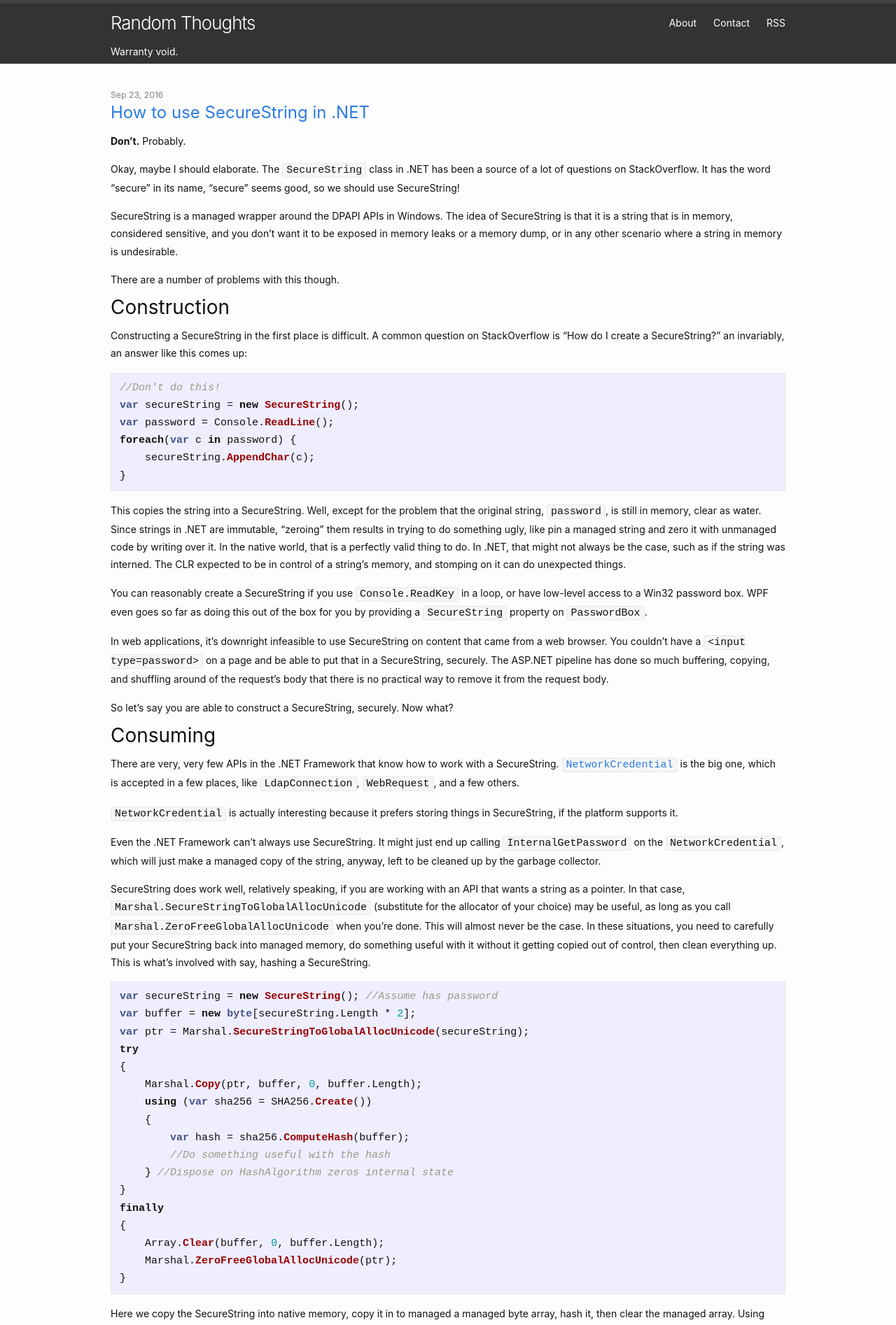
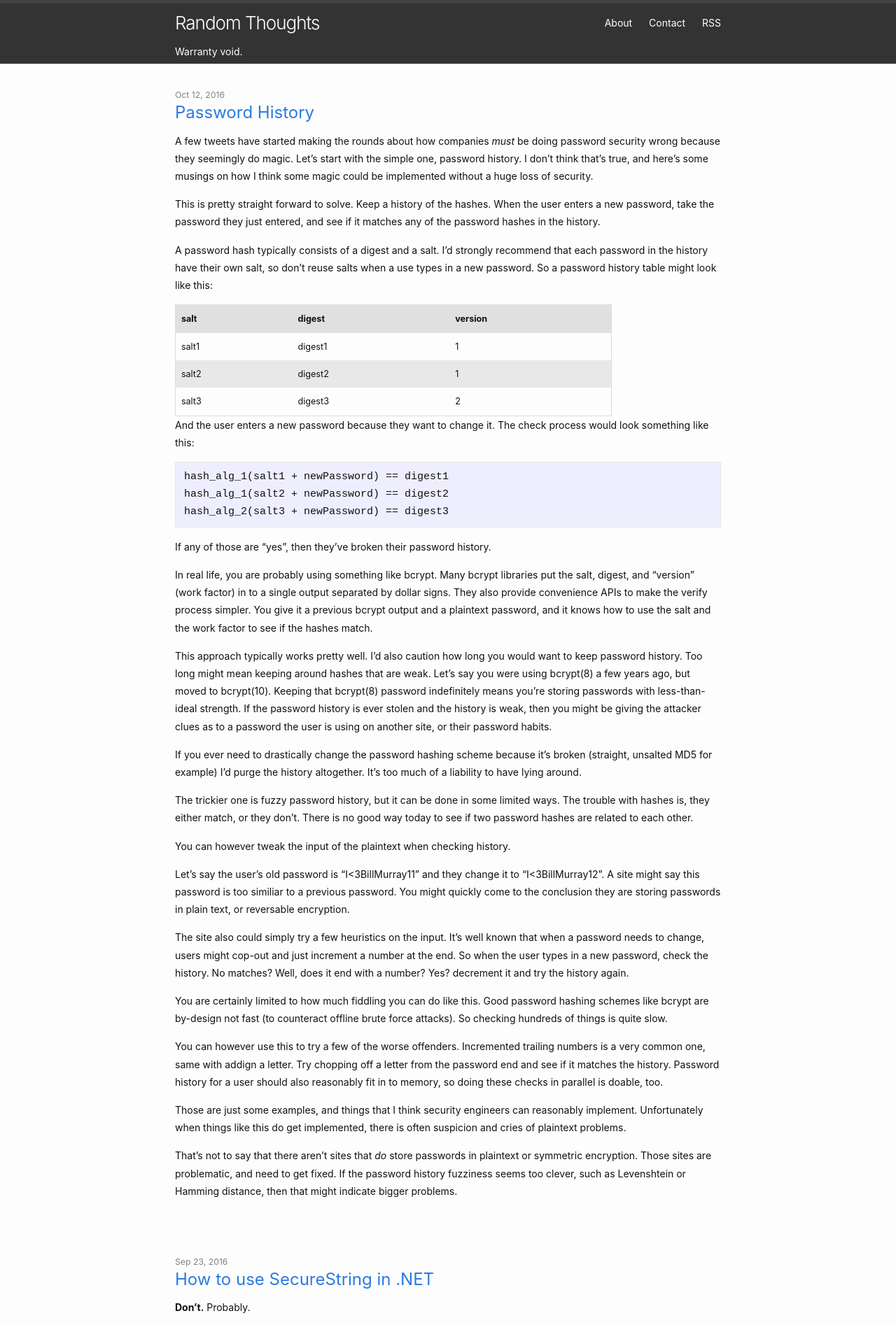
Before and after one commit to vcsjones/vcsjones.dev, a Jekyll site: the page built from index.html, in a window 1280 px wide. Shown: the top 1894 px of the page at 70% size. Built offline with Jekyll 4.4.1, drawn with Linux system fonts in a browser that asks for light colours; the list of posts is cut into pages by our own code; some of the changed text lies outside the part shown.

Commit message:
Musing on password history

````diff
--- /dev/null
+++ b/_posts/2016-10-12-password-history.md
@@ -0,0 +1,93 @@
+---
+layout: post
+title:  "Password History"
+date:   2016-10-12 10:30:00 -0400
+categories: Security
+---
+
+A few tweets have started making the rounds about how companies *must* be doing
+password security wrong because they seemingly do magic. Let's start with the
+simple one, password history. I don't think that's true, and here's some musings
+on how I think some magic could be implemented without a huge loss of security.
+
+This is pretty straight forward to solve. Keep a history of the hashes. When the
+user enters a new password, take the password they just entered, and see if it
+matches any of the password hashes in the history.
+
+A password hash typically consists of a digest and a salt. I'd strongly
+recommend that each password in the history have their own salt, so don't reuse
+salts when a use types in a new password. So a password history table might
+look like this:
+
+
+| salt  | digest  | version |
+|-------|---------|---------|
+| salt1 | digest1 | 1       |
+| salt2 | digest2 | 1       |
+| salt3 | digest3 | 2       |
+
+And the user enters a new password because they want to change it. The check
+process would look something like this:
+
+```
+hash_alg_1(salt1 + newPassword) == digest1
+hash_alg_1(salt2 + newPassword) == digest2
+hash_alg_2(salt3 + newPassword) == digest3
+```
+
+If any of those are "yes", then they've broken their password history.
+
+In real life, you are probably using something like bcrypt. Many bcrypt
+libraries put the salt, digest, and "version" (work factor) in to a single
+output separated by dollar signs. They also provide convenience APIs to make the
+verify process simpler. You give it a previous bcrypt output and a plaintext
+password, and it knows how to use the salt and the work factor to see if the
+hashes match.
+
+This approach typically works pretty well. I'd also caution how long you would
+want to keep password history. Too long might mean keeping around hashes that
+are weak. Let's say you were using bcrypt(8) a few years ago, but moved to
+bcrypt(10). Keeping that bcrypt(8) password indefinitely means you're storing
+passwords with less-than-ideal strength. If the password history is ever stolen
+and the history is weak, then you might be giving the attacker clues as to a
+password the user is using on another site, or their password habits.
+
+If you ever need to drastically change the password hashing scheme because it's
+broken (straight, unsalted MD5 for example) I'd purge the history altogether.
+It's too much of a liability to have lying around.
+
+The trickier one is fuzzy password history, but it can be done in some limited
+ways. The trouble with hashes is, they either match, or they don't. There is no
+good way today to see if two password hashes are related to each other.
+
+You can however tweak the input of the plaintext when checking history.
+
+Let's say the user's old password is "I<3BillMurray11" and they change it to
+"I<3BillMurray12". A site might say this password is too similiar to a previous
+password. You might quickly come to the conclusion they are storing passwords in
+plain text, or reversable encryption.
+
+The site also could simply try a few heuristics on the input. It's well known
+that when a password needs to change, users might cop-out and just increment a
+number at the end. So when the user types in a new password, check the history.
+No matches? Well, does it end with a number? Yes? decrement it and try the
+history again.
+
+You are certainly limited to how much fiddling you can do like this. Good
+password hashing schemes like bcrypt are by-design not fast (to counteract
+offline brute force attacks). So checking hundreds of things is quite slow.
+
+You can however use this to try a few of the worse offenders. Incremented
+trailing numbers is a very common one, same with addign a letter. Try chopping
+off a letter from the password end and see if it matches the history. Password
+history for a user should also reasonably fit in to memory, so doing these
+checks in parallel is doable, too.
+
+Those are just some examples, and things that I think security engineers can
+reasonably implement. Unfortunately when things like this do get implemented,
+there is often suspicion and cries of plaintext problems.
+
+That's not to say that there aren't sites that *do* store passwords in plaintext
+or symmetric encryption. Those sites are problematic, and need to get fixed. If
+the password history fuzziness seems too clever, such as Levenshtein or Hamming
+distance, then that might indicate bigger problems.
--- a/css/main.scss
+++ b/css/main.scss
@@ -23,7 +23,7 @@ $grey-color-light: lighten($grey-color, 40%);
 $grey-color-dark:  darken($grey-color, 25%);
 
 // Width of the content area
-$content-width:    1024px;
+$content-width:    840px;
 
 $on-palm:          600px;
 $on-laptop:        800px;
````
